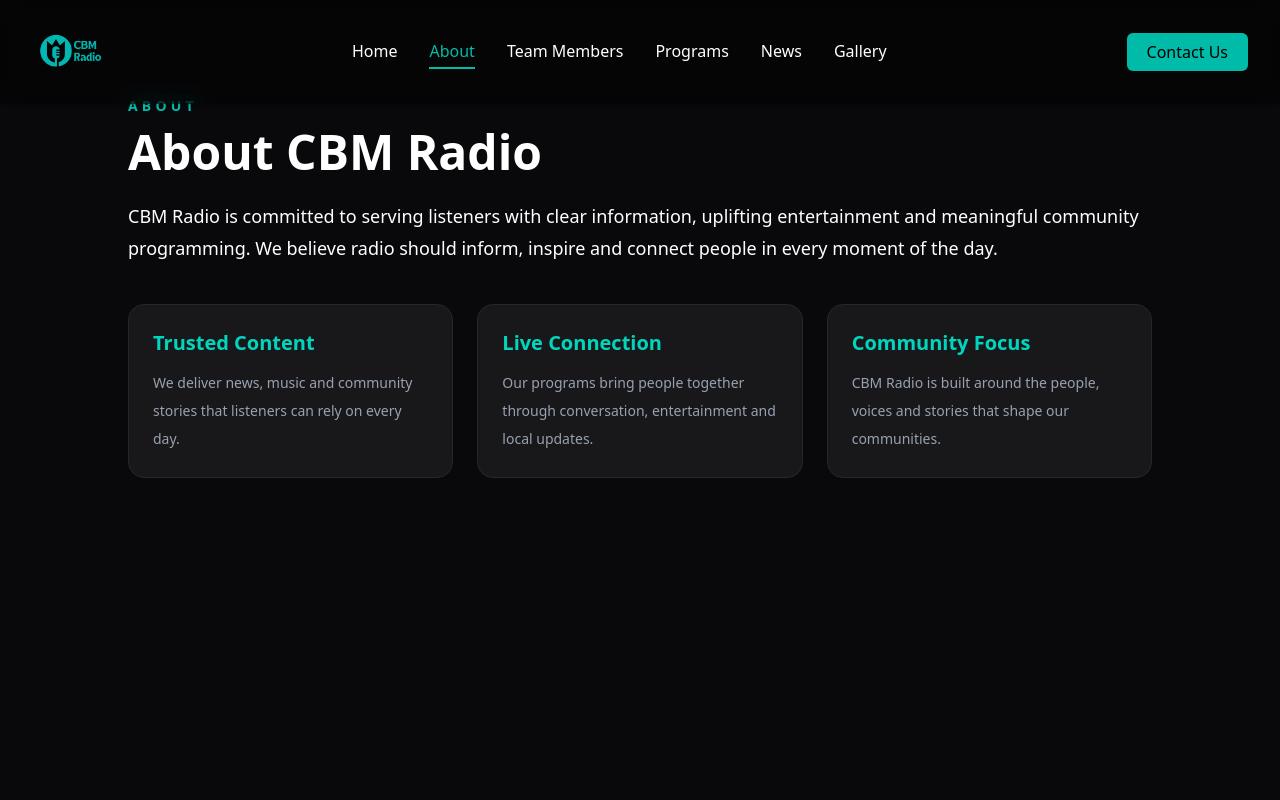
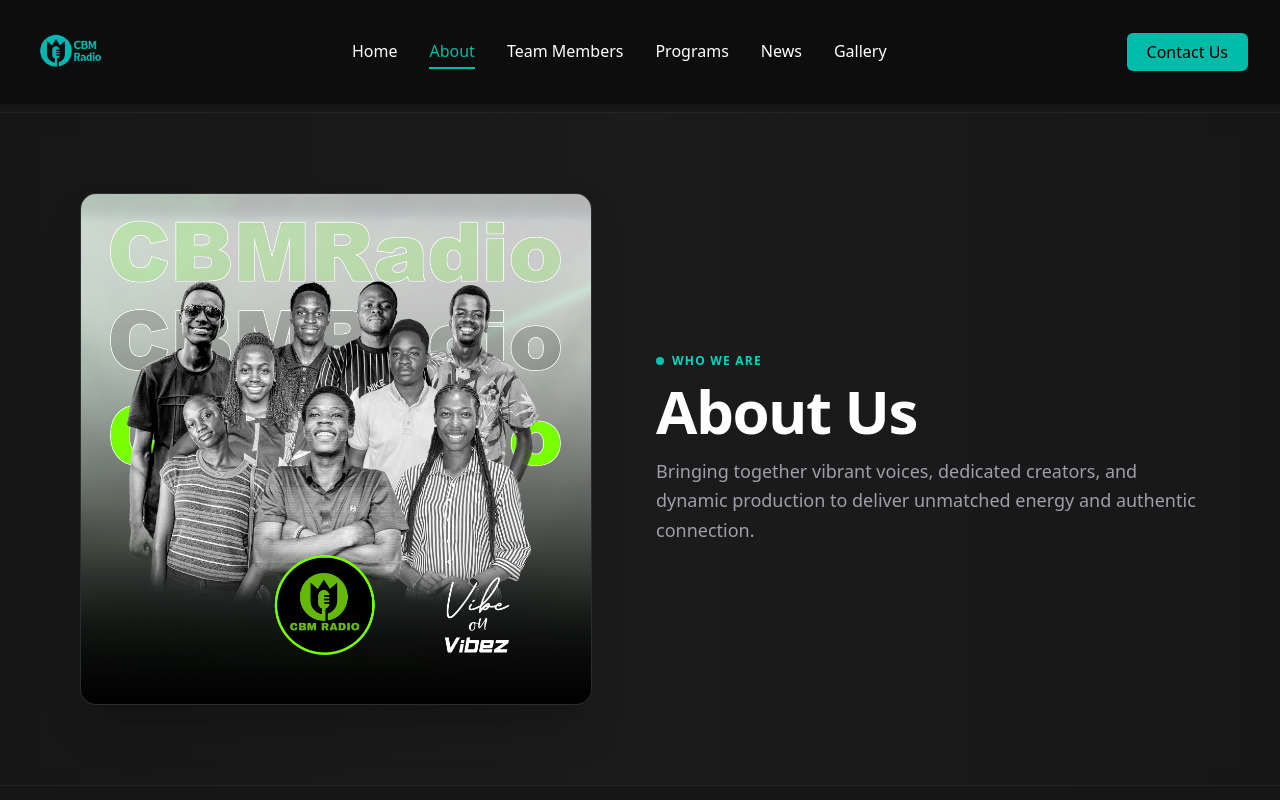
Before and after one commit to CBM-GROUP/cbmradio3-publicwebsite, a Next.js app: page /about in a window 1280 px wide. Shown: the top 800 px of the page. Built offline with nearby package versions, Linux system fonts and the light colour scheme.

Commit message:
feat: enhance About page with animations, new layout, and image; remove old Contact component

```diff
--- a/src/app/about/page.tsx
+++ b/src/app/about/page.tsx
@@ -1,48 +1,121 @@
+"use client";
+
 import Header from "@/components/header";
 import Footer from "@/components/footer";
+import Image from "next/image";
+import Take3 from "../../../public/cbm_images/take 3.jpeg";
+import { motion, Variants } from "framer-motion";
 
 const highlights = [
   {
     title: "Trusted Content",
-    description: "We deliver news, music and community stories that listeners can rely on every day.",
+    description:
+      "We deliver news, music and community stories that listeners can rely on every day.",
   },
   {
     title: "Live Connection",
-    description: "Our programs bring people together through conversation, entertainment and local updates.",
+    description:
+      "Our programs bring people together through conversation, entertainment and local updates.",
   },
   {
     title: "Community Focus",
-    description: "CBM Radio is built around the people, voices and stories that shape our communities.",
+    description:
+      "CBM Radio is built around the people, voices and stories that shape our communities.",
   },
 ];
+
+const containerVariants: Variants = {
+  hidden: { opacity: 0 },
+  visible: {
+    opacity: 1,
+    transition: {
+      staggerChildren: 0.2,
+    },
+  },
+};
+
+const itemVariants: Variants = {
+  hidden: { opacity: 0, y: 20 },
+  visible: {
+    opacity: 1,
+    y: 0,
+    transition: { duration: 0.6, ease: "easeOut" },
+  },
+};
 
 export default function AboutPage() {
   return (
     <>
       <Header />
-      <main className="min-h-screen bg-zinc-950 px-6 py-24 text-white sm:px-8 lg:px-16">
-        <div className="mx-auto max-w-5xl">
-          <p className="text-sm font-semibold uppercase tracking-[0.3em] text-teal-500">
-            About
-          </p>
-          <h1 className="mt-3 text-4xl font-bold sm:text-5xl">
-            About CBM Radio
-          </h1>
-          <p className="mt-6 text-lg leading-8 text-bg-zinc-400">
-            CBM Radio is committed to serving listeners with clear information,
-            uplifting entertainment and meaningful community programming.
-            We believe radio should inform, inspire and connect people in
-            every moment of the day.
-          </p>
+      <main className="min-h-screen mt-28 pb-24 overflow-hidden">
+        <section className="relative bg-linear-to-r from-zinc-900/40 via-zinc-800/30 to-zinc-900/40 w-full py-20 px-6 sm:px-12 lg:px-20 backdrop-blur-md border-y border-zinc-700/30">
+          <div className="max-w-7xl mx-auto flex flex-col lg:flex-row items-center gap-10 lg:gap-16">
+            <motion.div
+              initial={{ opacity: 0, x: -50 }}
+              animate={{ opacity: 1, x: 0 }}
+              transition={{ duration: 0.8, ease: "easeOut" }}
+              className="relative group w-full max-w-md lg:max-w-lg shrink-0"
+            >
+              <div className="relative overflow-hidden rounded-2xl border border-zinc-700/50 shadow-2xl bg-zinc-900 z-10">
+                <Image
+                  src={Take3.src}
+                  alt="CBM Radio Team"
+                  className="w-full h-auto object-cover transform group-hover:scale-105 transition duration-700 ease-out"
+                  width={2000}
+                  height={2000}
+                  priority
+                />
+              </div>
+            </motion.div>
 
-          <div className="mt-10 grid gap-6 md:grid-cols-3">
+            <motion.div
+              initial={{ opacity: 0, x: 50 }}
+              animate={{ opacity: 1, x: 0 }}
+              transition={{ duration: 0.8, ease: "easeOut", delay: 0.2 }}
+              className="flex flex-col text-center lg:text-left"
+            >
+              <div className="inline-flex items-center justify-center lg:justify-start gap-2 mb-3">
+                <span className="h-2 w-2 rounded-full bg-teal-400 animate-pulse"></span>
+                <span className="text-xs uppercase tracking-widest text-teal-400 font-semibold">
+                  Who We Are
+                </span>
+              </div>
+              <h1 className="text-4xl sm:text-5xl lg:text-6xl font-extrabold tracking-tight text-white">
+                About Us
+              </h1>
+              <p className="mt-4 text-zinc-400 text-base sm:text-lg max-w-xl leading-relaxed">
+                Bringing together vibrant voices, dedicated creators, and
+                dynamic production to deliver unmatched energy and authentic
+                connection.
+              </p>
+            </motion.div>
+          </div>
+        </section>
+
+        <div className="mx-auto max-w-5xl px-6 sm:px-8">
+          <motion.div
+            variants={containerVariants}
+            initial="hidden"
+            whileInView="visible"
+            viewport={{ once: true, margin: "-100px" }}
+            className="mt-10 grid gap-6 md:grid-cols-3"
+          >
             {highlights.map((item) => (
-              <div key={item.title} className="rounded-2xl border border-zinc-800 bg-zinc-900 p-6">
-                <h2 className="text-xl font-semibold text-teal-400">{item.title}</h2>
-                <p className="mt-3 text-sm leading-7 text-gray-400">{item.description}</p>
-              </div>
+              <motion.div
+                key={item.title}
+                variants={itemVariants}
+                whileHover={{ y: -5 }}
+                className="rounded-2xl border border-zinc-800 bg-zinc-900 p-6 shadow-lg hover:border-zinc-700 transition"
+              >
+                <h2 className="text-xl font-semibold text-teal-400">
+                  {item.title}
+                </h2>
+                <p className="mt-3 text-sm leading-7 text-zinc-400">
+                  {item.description}
+                </p>
+              </motion.div>
             ))}
-          </div>
+          </motion.div>
         </div>
       </main>
       <Footer />
```
Also changed, not shown: 1 other file (tests, documents, lock files or other folders).
